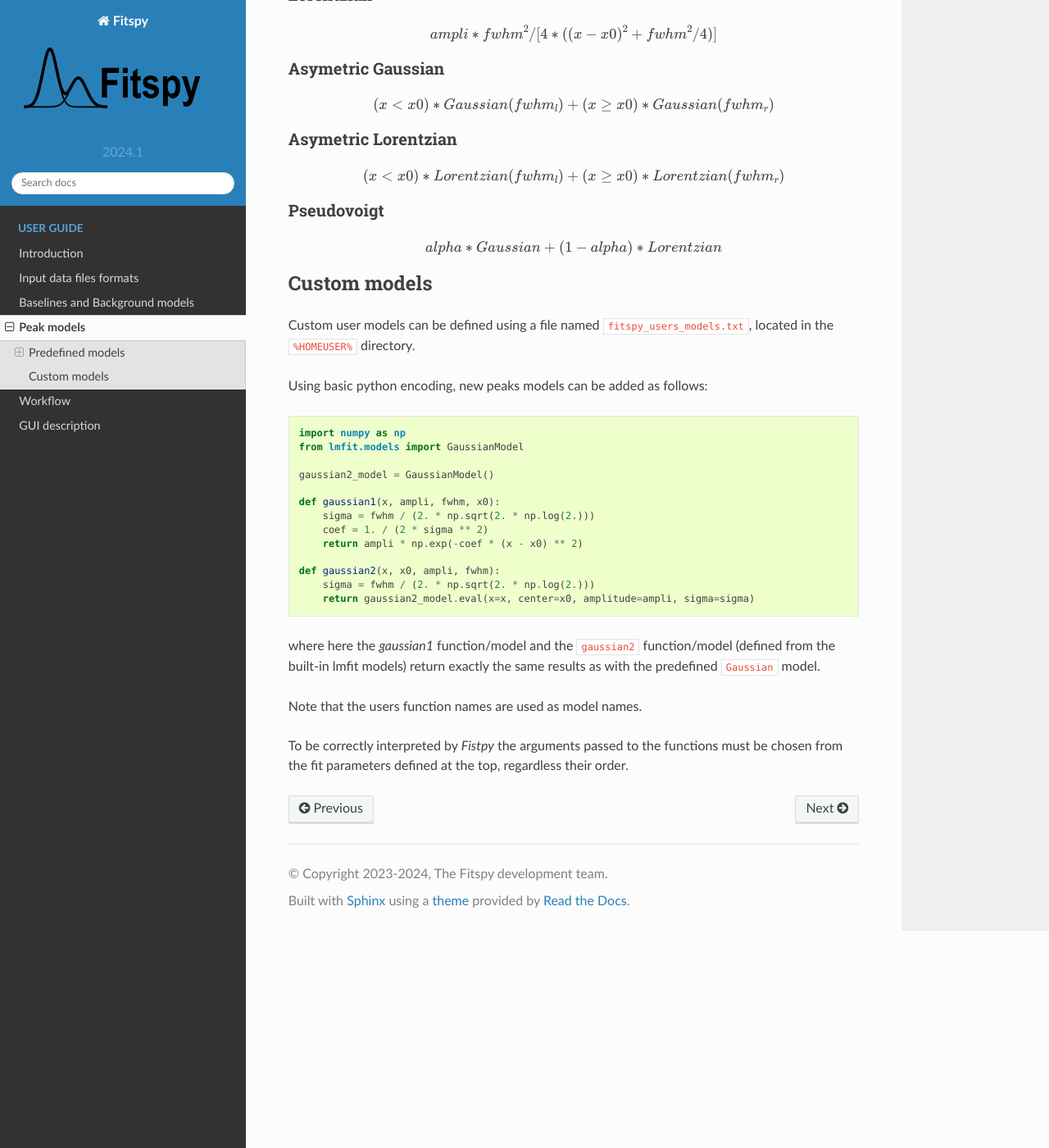
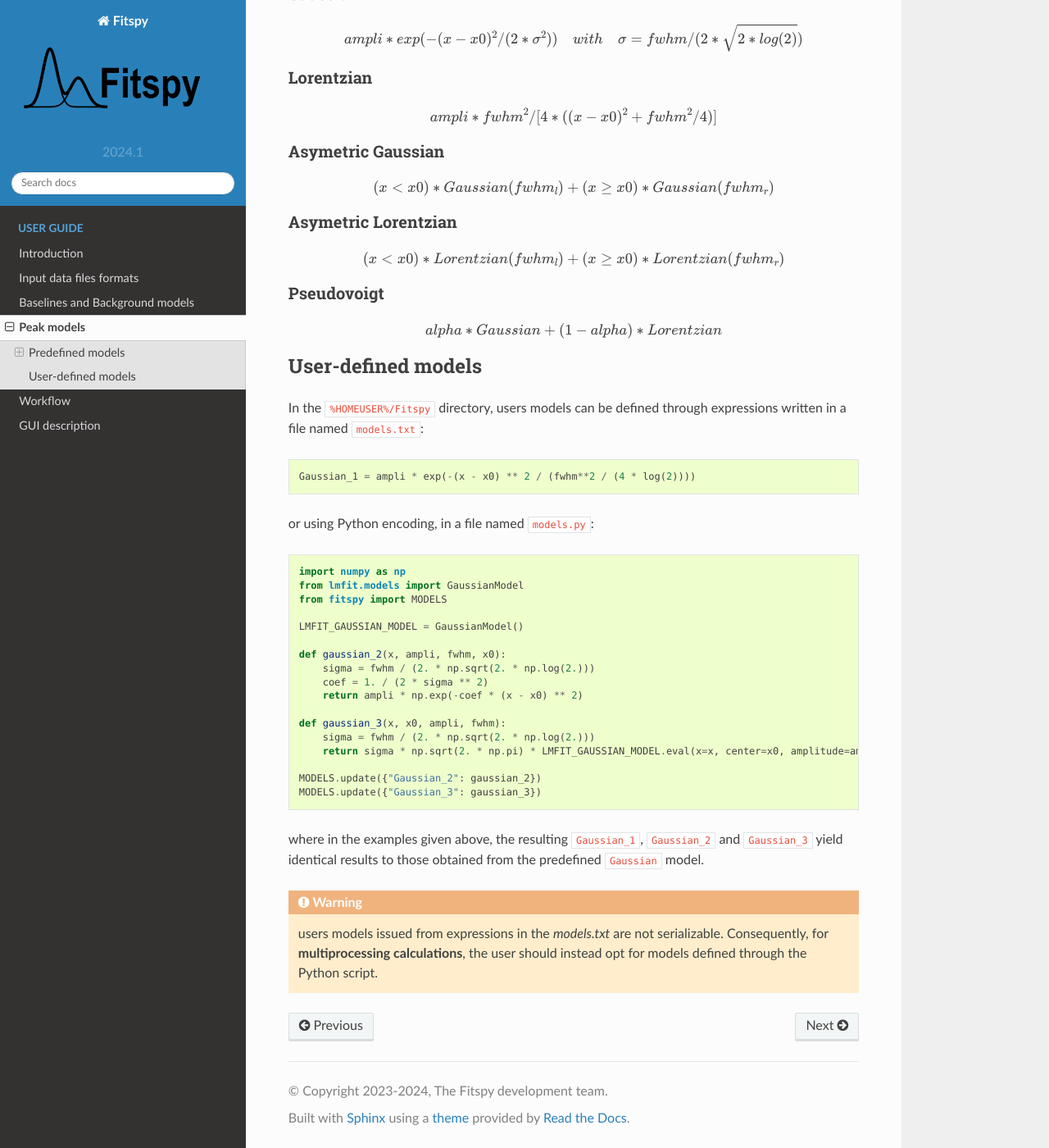
Before and after one commit to CEA-MetroCarac/fitspy, a Sphinx documentation site: the page built from doc/user_guide/peak_models.rst, in a window 1280 px wide and 1400 px high, scrolled down 650 px. Shown: the whole window at 82% size. Built offline with Sphinx 7.4.7 and the Read the Docs theme 2.0.0, drawn with Linux system fonts in a browser that asks for light colours; pages that are not in the unit, such as notebooks, are missing from menus; some of the changed text lies outside the part shown.

Commit message:
change user-defined models

```diff
--- a/doc/user_guide/peak_models.rst
+++ b/doc/user_guide/peak_models.rst
@@ -1,21 +1,22 @@
 Peak models
 ===========
 
-In addition to predefined peak models, the user can define and use their own models.
+As for the background models, the peak models in `Fitspy` are issued either from predefined models, or by he user-defined models.
 
-All of them are / should be defined from the following **peak parameters**:
+.. warning::
+    To be correctly interpreted by `Fitspy`, all the models are / should be defined from the following parameters:
 
-- :math:`x0` : the peak position
-- :math:`ampli` : the peak amplitude
-- :math:`fwhm` : the Full Width at Half Maximum
-- :math:`fwhm_l` : the `fwhm` at the left side of `x0` (for asymmetric model)
-- :math:`fwhm_r` : the `fwhm` at the right side of `x0` (for asymmetric model)
-- :math:`alpha` : weighting coefficient (used in pseudovoigt))
+    - :math:`x0` : the peak position
+    - :math:`ampli` : the peak amplitude
+    - :math:`fwhm` : the Full Width at Half Maximum
+    - :math:`fwhm_l` : the `fwhm` at the left side of `x0` (for the asymmetric models)
+    - :math:`fwhm_r` : the `fwhm` at the right side of `x0` (for the asymmetric models)
+    - :math:`alpha` : weighting coefficient (used in the Pseudovoigt model))
 
 Predefined models
 -----------------
 
-The available predefined peak models are:
+The predefined peak models available in `Fitspy` are:
 
 Gaussian
 ~~~~~~~~
@@ -48,29 +49,35 @@ Pseudovoigt
    alpha * Gaussian + (1 - alpha) * Lorentzian
 
 
-Custom models
--------------
+User-defined models
+-------------------
 
-Custom user models can be defined using a file named  :code:`fitspy_users_models.txt`, located in the :code:`%HOMEUSER%` directory.
+In the :code:`%HOMEUSER%/Fitspy` directory, users models can be defined through expressions written in a file named  :code:`models.txt`::
 
-Using basic python encoding, new peaks models can be added as follows::
+    Gaussian_1 = ampli * exp(-(x - x0) ** 2 / (fwhm**2 / (4 * log(2))))
+
+
+or using Python encoding, in a file named  :code:`models.py`::
 
     import numpy as np
     from lmfit.models import GaussianModel
+    from fitspy import MODELS
 
-    gaussian2_model = GaussianModel()
+    LMFIT_GAUSSIAN_MODEL = GaussianModel()
 
-    def gaussian1(x, ampli, fwhm, x0):
+    def gaussian_2(x, ampli, fwhm, x0):
         sigma = fwhm / (2. * np.sqrt(2. * np.log(2.)))
         coef = 1. / (2 * sigma ** 2)
         return ampli * np.exp(-coef * (x - x0) ** 2)
 
-    def gaussian2(x, x0, ampli, fwhm):
+    def gaussian_3(x, x0, ampli, fwhm):
         sigma = fwhm / (2. * np.sqrt(2. * np.log(2.)))
-        return gaussian2_model.eval(x=x, center=x0, amplitude=ampli, sigma=sigma)
+        return sigma * np.sqrt(2. * np.pi) * LMFIT_GAUSSIAN_MODEL.eval(x=x, center=x0, amplitude=ampli, sigma=sigma)
 
-where here the `gaussian1` function/model and the :code:`gaussian2` function/model (defined from the built-in lmfit models) return exactly the same results as with the predefined :code:`Gaussian` model.
+    MODELS.update({"Gaussian_2": gaussian_2})
+    MODELS.update({"Gaussian_3": gaussian_3})
 
-Note that the users function names are used as model names.
+where in the examples given above, the resulting :code:`Gaussian_1`, :code:`Gaussian_2` and :code:`Gaussian_3` yield identical results to those obtained from the predefined :code:`Gaussian` model.
 
-To be correctly interpreted by `Fistpy` the arguments passed to the functions must be chosen from the fit parameters defined at the top, regardless their order.
+.. warning::
+    users models issued from expressions in the `models.txt` are not serializable. Consequently, for **multiprocessing calculations**, the user should instead opt for models defined through the Python script.
```
Also changed, not shown: doc/user_guide/baseline.rst (+28 -12 lines).
